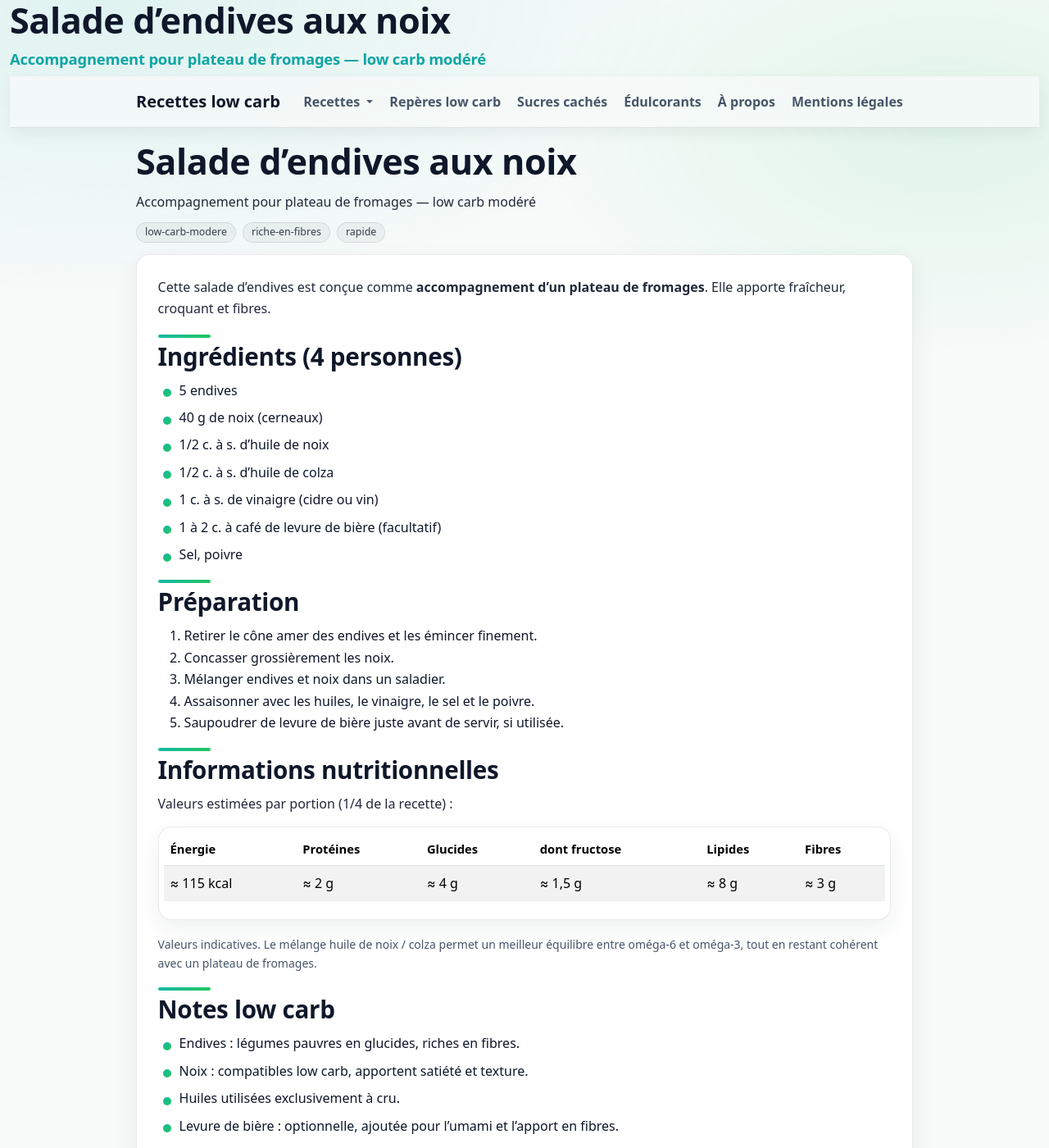
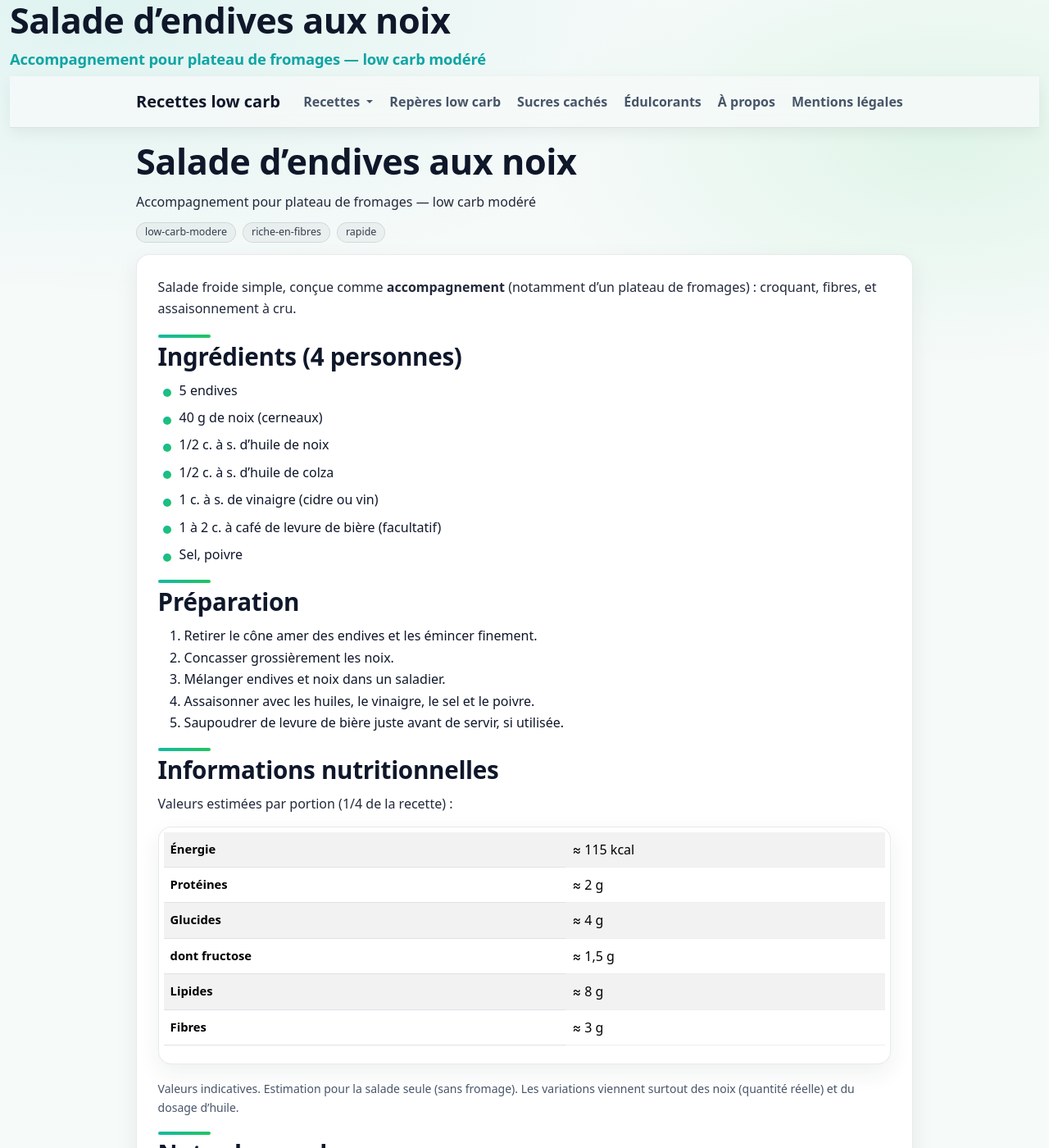
Before and after one commit to laurie-boissay/laurie-boissay.github.io, a Jekyll site: the page built from recettes/salade-endives-noix.html, in a window 1280 px wide and 1400 px high. Shown: the whole window at 82% size. Built offline with Jekyll 4.4.1, drawn with Linux system fonts in a browser that asks for light colours; some of the changed text lies outside the part shown.

Commit message:
Update salade-endives-noix.html

```diff
--- a/recettes/salade-endives-noix.html
+++ b/recettes/salade-endives-noix.html
@@ -1,7 +1,7 @@
 ---
 layout: recipe
-title: "Salade d’endives aux noix (accompagnement fromage)"
-description: "Salade d’endives croquantes aux noix et levure de bière, assaisonnée à l’huile de noix et de colza. Accompagnement simple et low carb modéré pour un plateau de fromages."
+title: "Salade d’endives aux noix"
+description: "Salade d’endives croquantes aux noix, assaisonnée à l’huile de noix et de colza. Option levure de bière. Accompagnement simple low carb modéré."
 recipe_title: "Salade d’endives aux noix"
 recipe_subtitle: "Accompagnement pour plateau de fromages — low carb modéré"
 recipe_group: "Légumes & accompagnements"
@@ -18,17 +18,13 @@ extra_head: |
     "@context": "https://schema.org",
     "@type": "Recipe",
     "name": "Salade d’endives aux noix",
-    "description": "Salade d’endives aux noix et levure de bière, assaisonnée à l’huile de noix et de colza. Accompagnement low carb modéré pour plateau de fromages.",
+    "description": "Salade d’endives aux noix, assaisonnée à l’huile de noix et de colza. Option levure de bière. Accompagnement low carb modéré.",
     "recipeYield": "4 portions",
     "prepTime": "PT10M",
     "totalTime": "PT10M",
     "recipeCategory": "Accompagnement",
     "recipeCuisine": "Française",
-    "keywords": "endives, noix, salade, low carb, accompagnement fromage",
-    "nutrition": {
-      "@type": "NutritionInformation",
-      "servingSize": "1 portion"
-    }
+    "keywords": "endives, noix, salade, low carb, accompagnement"
   }
   </script>
 ---
@@ -36,8 +32,8 @@ extra_head: |
 <section class="recipe-content">
 
   <p>
-    Cette salade d’endives est conçue comme <strong>accompagnement d’un plateau de fromages</strong>.
-    Elle apporte fraîcheur, croquant et fibres.
+    Salade froide simple, conçue comme <strong>accompagnement</strong> (notamment d’un plateau de fromages) :
+    croquant, fibres, et assaisonnement à cru.
   </p>
 
   <h2>Ingrédients (4 personnes)</h2>
@@ -65,23 +61,29 @@ extra_head: |
 
   <div class="table-responsive">
     <table class="table table-striped">
-      <thead>
-        <tr>
-          <th>Énergie</th>
-          <th>Protéines</th>
-          <th>Glucides</th>
-          <th>dont fructose</th>
-          <th>Lipides</th>
-          <th>Fibres</th>
-        </tr>
-      </thead>
       <tbody>
         <tr>
+          <th scope="row">Énergie</th>
           <td>≈ 115 kcal</td>
+        </tr>
+        <tr>
+          <th scope="row">Protéines</th>
           <td>≈ 2 g</td>
+        </tr>
+        <tr>
+          <th scope="row">Glucides</th>
           <td>≈ 4 g</td>
+        </tr>
+        <tr>
+          <th scope="row">dont fructose</th>
           <td>≈ 1,5 g</td>
+        </tr>
+        <tr>
+          <th scope="row">Lipides</th>
           <td>≈ 8 g</td>
+        </tr>
+        <tr>
+          <th scope="row">Fibres</th>
           <td>≈ 3 g</td>
         </tr>
       </tbody>
@@ -89,16 +91,16 @@ extra_head: |
   </div>
 
   <p class="small text-muted">
-    Valeurs indicatives. Le mélange huile de noix / colza permet un meilleur équilibre
-    entre oméga-6 et oméga-3, tout en restant cohérent avec un plateau de fromages.
+    Valeurs indicatives. Estimation pour la salade seule (sans fromage). Les variations viennent surtout des noix
+    (quantité réelle) et du dosage d’huile.
   </p>
 
   <h2>Notes low carb</h2>
   <ul>
     <li>Endives : légumes pauvres en glucides, riches en fibres.</li>
-    <li>Noix : compatibles low carb, apportent satiété et texture.</li>
+    <li>Noix : compatibles low carb, apportent texture et satiété.</li>
     <li>Huiles utilisées exclusivement à cru.</li>
-    <li>Levure de bière : optionnelle, ajoutée pour l’umami et l’apport en fibres.</li>
+    <li>Levure de bière : optionnelle, ajoutée pour l’umami et un petit apport en fibres.</li>
   </ul>
 
 </section>
```
